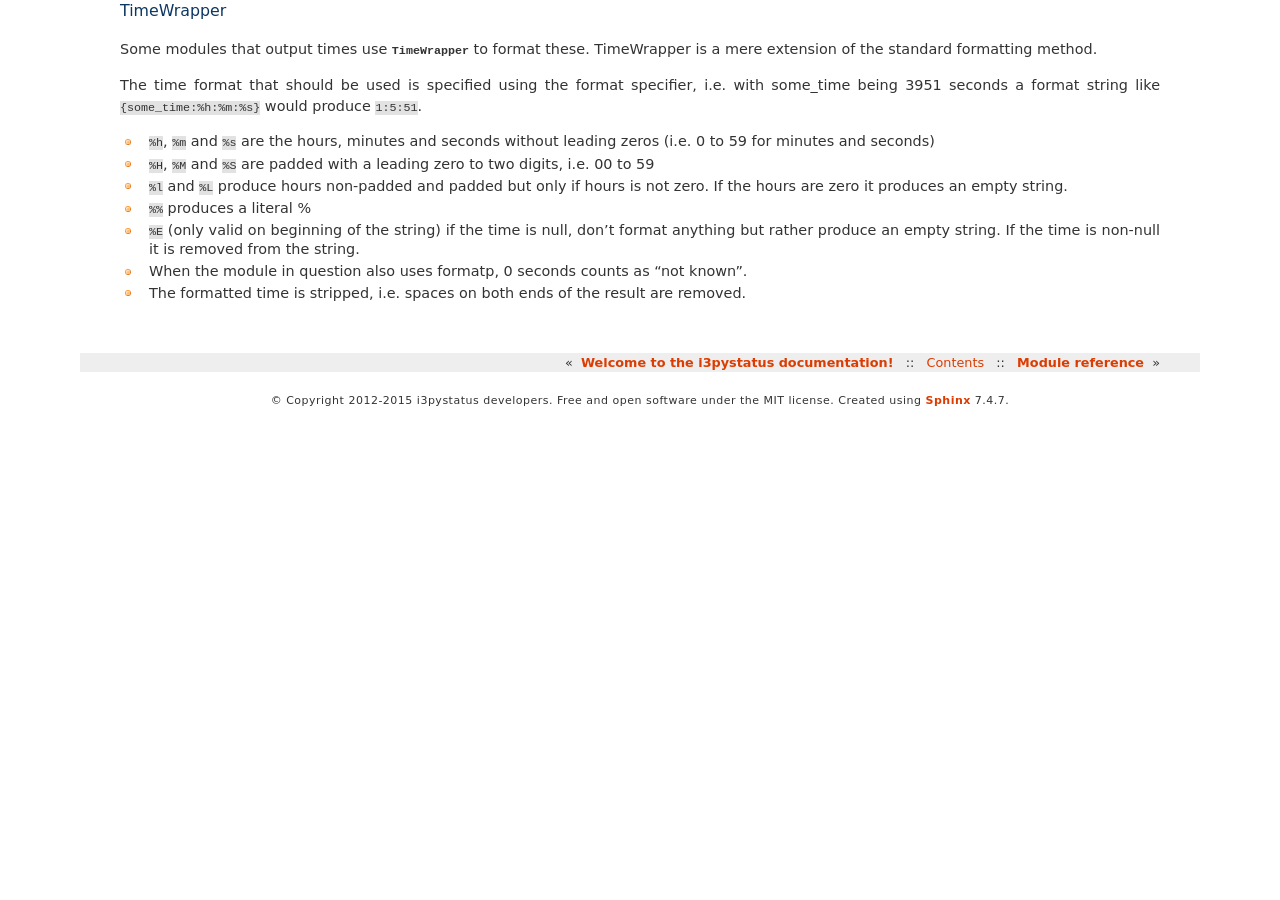
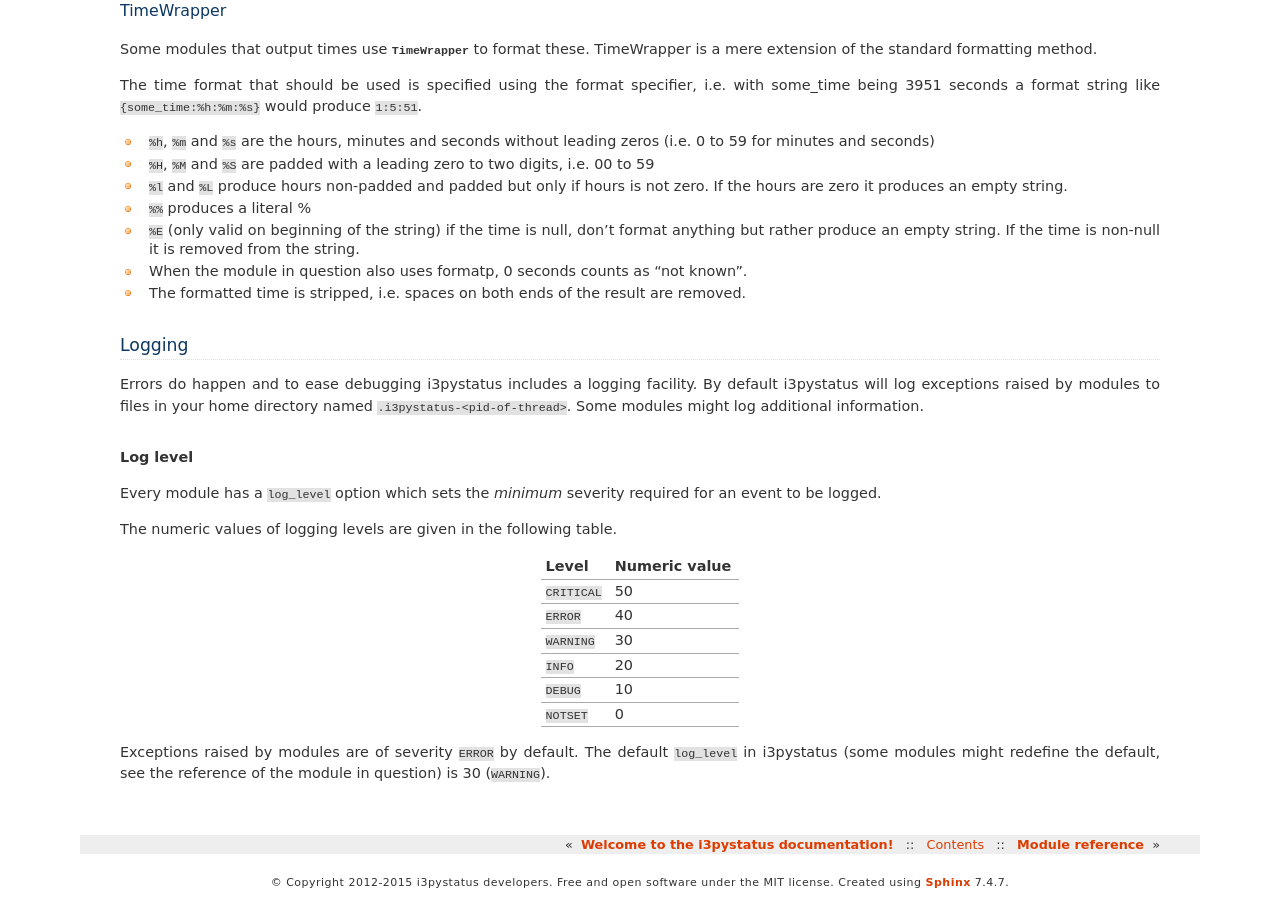
Before and after one commit to enkore/i3pystatus, a Sphinx documentation site: the page built from docs/configuration.rst, in a window 1280 px wide and 900 px high, scrolled down 2957 px. Built offline with Sphinx 7.4.7, drawn with Linux system fonts in a browser that asks for light colours; before the commit the page ends 3374 px from its top, so only the background shows below that.

Commit message:
Add Logging chapter

```diff
--- a/docs/configuration.rst
+++ b/docs/configuration.rst
@@ -218,3 +218,41 @@ would produce ``1:5:51``.
   "not known".
 * The formatted time is stripped, i.e. spaces on both ends of the
   result are removed.
+
+Logging
+-------
+
+Errors do happen and to ease debugging i3pystatus includes a logging
+facility.  By default i3pystatus will log exceptions raised by modules
+to files in your home directory named
+``.i3pystatus-<pid-of-thread>``. Some modules might log additional
+information.
+
+.. rubric:: Log level
+
+Every module has a ``log_level`` option which sets the *minimum*
+severity required for an event to be logged.
+
+The numeric values of logging levels are given in the following
+table.
+
++--------------+---------------+
+| Level        | Numeric value |
++==============+===============+
+| ``CRITICAL`` | 50            |
++--------------+---------------+
+| ``ERROR``    | 40            |
++--------------+---------------+
+| ``WARNING``  | 30            |
++--------------+---------------+
+| ``INFO``     | 20            |
++--------------+---------------+
+| ``DEBUG``    | 10            |
++--------------+---------------+
+| ``NOTSET``   | 0             |
++--------------+---------------+
+
+Exceptions raised by modules are of severity ``ERROR`` by default. The
+default ``log_level`` in i3pystatus (some modules might redefine the
+default, see the reference of the module in question) is 30
+(``WARNING``).
```
